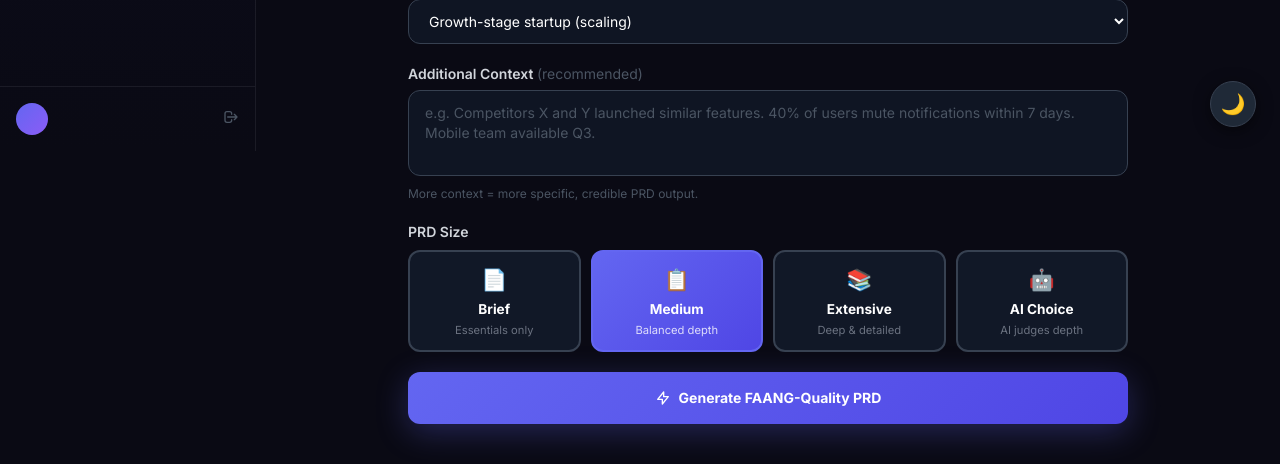
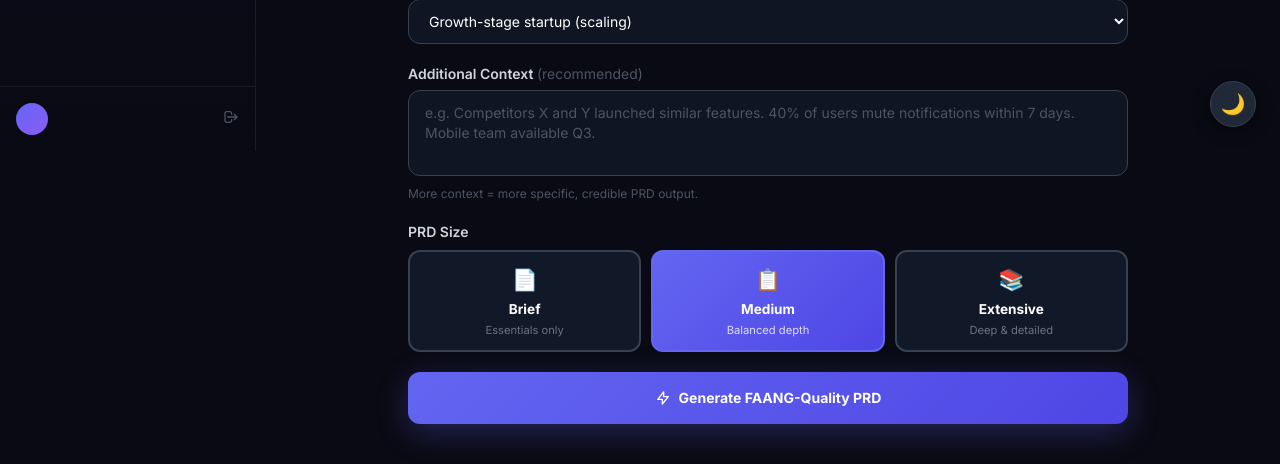
Before and after one commit to vjgits/prdgenius, a FastAPI app: template templates/app.html in a window 1280 px wide. Shown: the part 649-1113 px from the top of the page. Run offline with FastAPI, Linux system fonts and the light colour scheme; the template is opened without the code that fills it, so the values that code supplies are empty; some libraries are stand-ins or nearby versions.

Commit message:
Remove AI Choice size option, clean up backend and frontend

```diff
--- a/main.py
+++ b/main.py
@@ -386,9 +386,8 @@ async def generate_prd(request: Request):
         "brief":     (2000, 1, "BRIEF depth: Cover Executive Summary, Problem, top 3 Features, Success Metrics, and Risks ONLY. Be concise and stop early. Do NOT pad with extra sections."),
         "medium":    (5000, 2, "MEDIUM depth: Cover all standard PRD sections with clear, actionable detail. Be thorough but efficient."),
         "extensive": (6000, 3, "EXTENSIVE depth: Cover all sections with rich detail — deep user stories, edge cases, technical specs, and comprehensive risk analysis."),
-        "ai_choice": (8000, 4, "Intelligently determine the right depth based on the product complexity described. Simple features warrant a concise PRD; complex platforms need depth. Write exactly as much as the product genuinely requires — no more, no less."),
     }
-    max_tok, max_rounds, size_instruction = size_config.get(prd_size, size_config["ai_choice"])
+    max_tok, max_rounds, size_instruction = size_config.get(prd_size, size_config["medium"])
     word_budget = (max_tok * max_rounds) // 2  # rough words from tokens
     prompt = f"""You are an expert product manager. Create a professional Product Requirements Document (PRD).
 
--- a/templates/app.html
+++ b/templates/app.html
@@ -299,9 +299,6 @@
             <div class="size-card" onclick="selectSize('extensive')" id="size-extensive">
               <div class="size-icon">&#x1F4DA;</div><div class="size-label">Extensive</div><div class="size-desc">Deep &amp; detailed</div>
             </div>
-            <div class="size-card" onclick="selectSize('ai_choice')" id="size-ai_choice">
-              <div class="size-icon">&#x1F916;</div><div class="size-label">AI Choice</div><div class="size-desc">AI judges depth</div>
-            </div>
           </div>
           <input type="hidden" id="prdSize" value="medium">
         </div>
```
Also changed, not shown: README.md.
